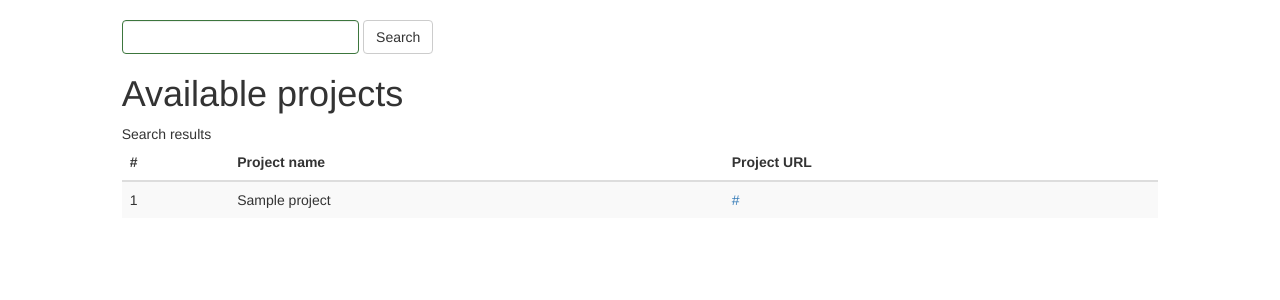
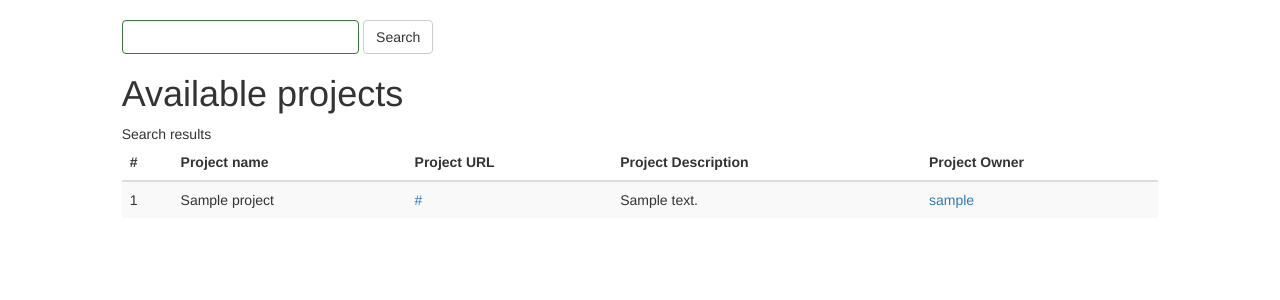
Before and after one commit to osssystem/oss, a Django app: template oss_main/templates/oss_main/projects.html in a window 1280 px wide. Shown: the part 51-351 px from the top of the page. Run offline with Django 3.2, Linux system fonts and the light colour scheme; the template is opened without the code that fills it: most values are stand-ins (such as "Sample title", 1, 10 or a date in 2020); parts of the project's set-up code (start-up, migrations or seed data) failed here and were passed over; some libraries are stand-ins or nearby versions.

Commit message:
Page of Projects has been updated. Now the projects owners displayed

```diff
--- a/oss/settings.py
+++ b/oss/settings.py
@@ -141,10 +141,6 @@ LOGIN_URL = 'oss_main:index'
 LOGIN_REDIRECT_URL = '/'
 
 AUTHENTICATION_BACKENDS = (
-    'social.backends.facebook.FacebookOAuth2',
-    'social.backends.google.GoogleOAuth2',
-    'social.backends.twitter.TwitterOAuth',
-    'django.contrib.auth.backends.ModelBackend',
     'social.backends.github.GithubOAuth2',
 )
 
--- a/oss_main/models.py
+++ b/oss_main/models.py
@@ -36,7 +36,7 @@ class ProjectOwner(models.Model):
     owner = models.ForeignKey('User')
 
     def __unicode__(self):
-        return "%s own by %s" %(unicode(self.project), unicode(self.owner))
+        return "%s own by %s" % (unicode(self.project), unicode(self.owner))
 
 
 class Issue(models.Model):
--- a/oss_main/templates/oss_main/projects.html
+++ b/oss_main/templates/oss_main/projects.html
@@ -20,17 +20,19 @@
             <th>#</th>
             <th>Project name</th>
             <th>Project URL</th>
-{#            <th>Short description</th>#}
+            <th>Project Description</th>
+            <th>Project Owner</th>
         </tr>
         </thead>
         <tbody>
 
         {% for project in projects %}
         <tr>
-            <td>{{ project.id }}</td>
-{#            <td>01.02.2016</td>#}
-            <td>{{ project.name }}</td>
-            <td><a href="{{ project.url }}">{{ project.url }}</a></td>
+            <td>{{ project.project.id }}</td>
+            <td>{{ project.project.name }}</td>
+            <td><a href="{{ project.project.url }}">{{ project.project.url }}</a></td>
+            <td>{{ project.project.description }}</td>
+            <td><a href="{{ project.owner.git_url }}">{{ project.owner.username }}</a></td>
         </tr>
 
         {% endfor %}
```
Also changed, not shown: oss_main/views.py (+9 -6 lines), db.sqlite3.
